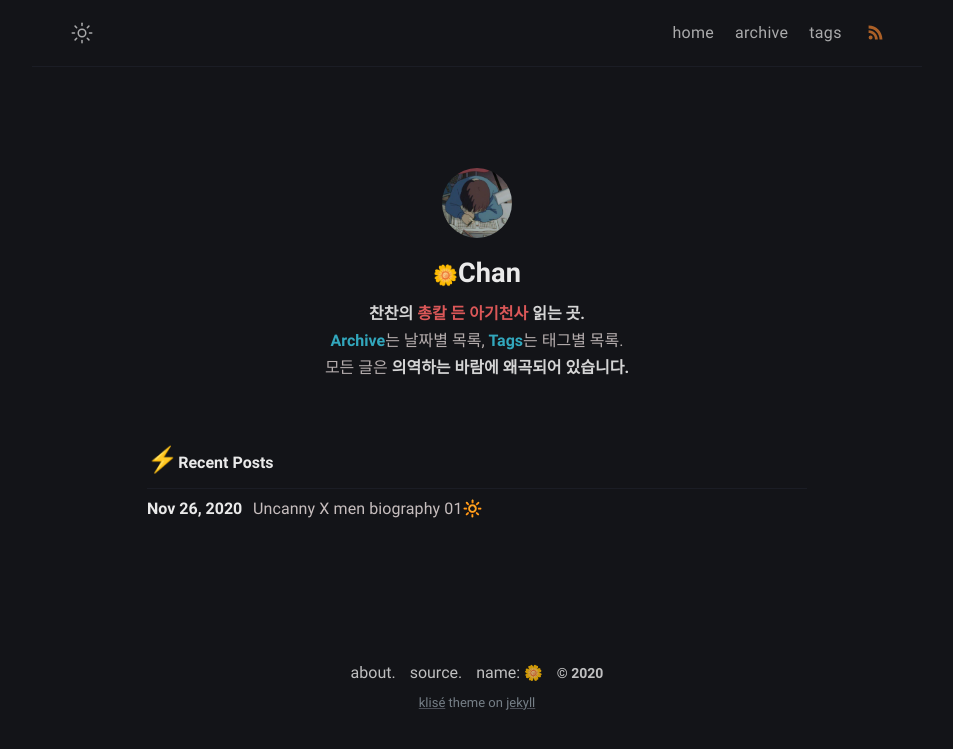
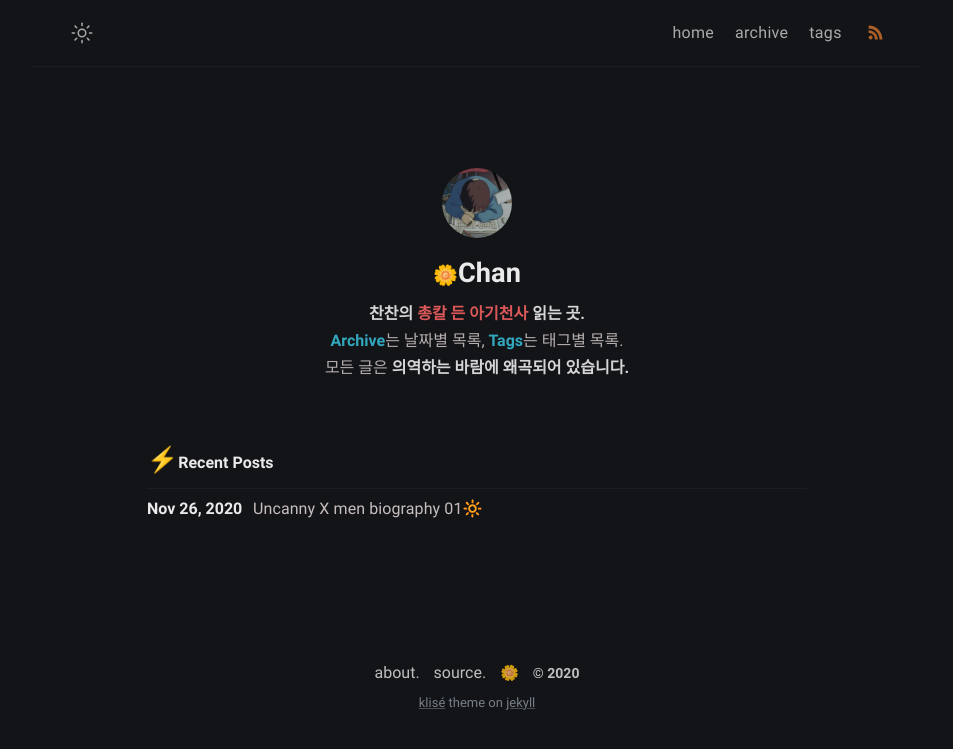
Before and after one commit to iwdstry/yeieje, a Jekyll site: the page built from index.md, in a window 1280 px wide. Shown: the top 749 px of the page, without its empty margins (163-1116 px from the left). Built offline with Jekyll 4.4.1, drawn with Linux system fonts in a browser that asks for light colours.

Commit message:
Update footer.html

```diff
--- a/_includes/footer.html
+++ b/_includes/footer.html
@@ -1,8 +1,7 @@
 <footer class="footer">
   <a class="footer_item" href="/yeieje/about">about.</a>
   <a class="footer_item" href="/yeieje/list">source.</a>
-  <a class="footer_item" href="/yeieje/feed.xml">
-  name: <span style="font-size:15px">&#127804;</span></a>
+  <a class="footer_item" href="/yeieje/"><span style="font-size:15px">&#127804;</span></a>
   <span class="footer_item">&copy; {{ site.time | date: "%Y" }}</span>
   <small class="footer_copyright">
     <!-- Klisé Theme: https://github.com/piharpi/jekyll-klise -->
```
